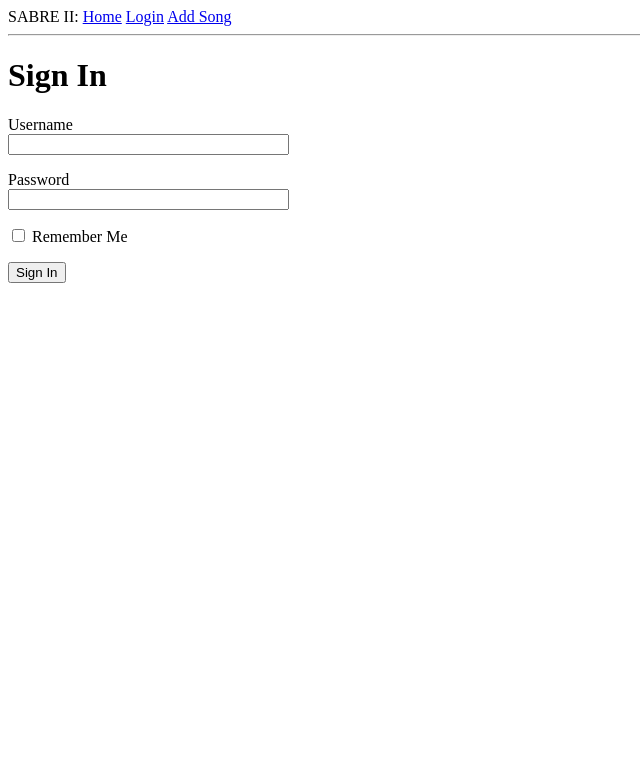
After one commit to kilchem182/SABRE-II-Web-App, a Flask app: page /login in a window 1280 px wide. The commit adds this page. Shown: the top 783 px of the page, without its empty margins (0-640 px from the left). Run offline with Flask 2, Linux system fonts and the light colour scheme.

Commit message:
Adding Changes

```diff
--- a/SABREII_Backend/app/__init__.py
+++ b/SABREII_Backend/app/__init__.py
@@ -1,5 +1,7 @@
 from flask import Flask
+from config import Config
 
 app = Flask(__name__)
+app.config.from_object(Config)
 
 from app import routes
--- /dev/null
+++ b/SABREII_Backend/app/forms.py
@@ -0,0 +1,14 @@
+from flask_wtf import FlaskForm
+from wtforms import StringField, PasswordField, BooleanField, SubmitField
+from wtforms.validators import DataRequired
+
+class LoginForm(FlaskForm):
+    username = StringField('Username', validators=[DataRequired()])
+    password = PasswordField('Password', validators=[DataRequired()])
+    remember_me = BooleanField('Remember Me')
+    submit = SubmitField('Sign In')
+
+class SongForm(FlaskForm):
+    song = StringField('Song', validators=[DataRequired()])
+    artist = StringField('Artist (Optional)')
+    submit = SubmitField('Enter')
--- a/SABREII_Backend/app/routes.py
+++ b/SABREII_Backend/app/routes.py
@@ -1,9 +1,39 @@
-from flask import render_template
+from flask import render_template, flash, redirect
 from app import app
+from app.forms import LoginForm, SongForm
+#from app.lib import JSONToDict
+#import json
 
 
 @app.route('/')
 @app.route('/index')
 def index():
-    user = {'username': 'Zoop'}
-    return render_template('index.html', title='Home', user=user)
+    ID = 604814341
+    track = 'Tunak Tunak Tun'
+    artist = 'Daler Mehndi'
+    album = 'Tunak Tunak Tun'
+    url =  'https://is4-ssl.mzstatic.com/image/thumb/Music/v4/d5/44/17/d54417af-f664-785a-f5cc-48875cdeb843/source/100x100bb.jpg'
+    numVotes = 0
+    songlist = [{
+            'trackId': ID,
+            'trackName': track,
+            'artistName': artist,
+            'collectionName': album,
+            'artworkUrl100' : url,
+            'votes': numVotes
+        }]
+    return render_template('index.html', title='Home', posts=songlist)
+
+@app.route('/login')
+def login():
+    form = LoginForm()
+    return render_template('login.html', title='Sign In', form=form)
+
+@app.route('/addSongToQ', methods=['GET', 'POST'])
+def addSongToQ():
+    form = SongForm()
+    if form.validate_on_submit():
+        flash('Song is {}, Artist is {}'.format(
+            form.song.data, form.artist.data))
+        return redirect("/index")
+    return render_template('addSongToQ.html', title='Enter A Song', form=form)
--- /dev/null
+++ b/SABREII_Backend/app/templates/base.html
@@ -0,0 +1,15 @@
+<html>
+    <head>
+      <title>{{ title }} - SABRE II</title>
+    </head>
+    <body>
+        <div>
+          SABRE II:
+          <a href="/index">Home</a>
+          <a href="/login">Login</a>
+          <a href="/addSongToQ">Add Song</a>
+        </div>
+        <hr>
+        {% block content %}{% endblock %}
+    </body>
+</html>
--- /dev/null
+++ b/SABREII_Backend/app/templates/login.html
@@ -0,0 +1,18 @@
+{% extends "base.html" %}
+
+{% block content %}
+    <h1>Sign In</h1>
+    <form action="" method="post" novalidate>
+        {{ form.hidden_tag() }}
+        <p>
+            {{ form.username.label }}<br>
+            {{ form.username(size=32) }}
+        </p>
+        <p>
+            {{ form.password.label }}<br>
+            {{ form.password(size=32) }}
+        </p>
+        <p>{{ form.remember_me() }} {{ form.remember_me.label }}</p>
+        <p>{{ form.submit() }}</p>
+    </form>
+{% endblock %}
--- /dev/null
+++ b/SABREII_Backend/config.py
@@ -0,0 +1,4 @@
+import os
+
+class Config(object):
+    SECRET_KEY = os.environ.get('SECRET_KEY') or 'Hi Zach'
```
Also changed, not shown: SABREII_Backend/app/lib.py (added, +35 -0 lines), SABREII_Backend/app/templates/addSongToQ.html (added, +17 -0 lines), SABREII_Backend/app/templates/index.html (+8 -8 lines).
